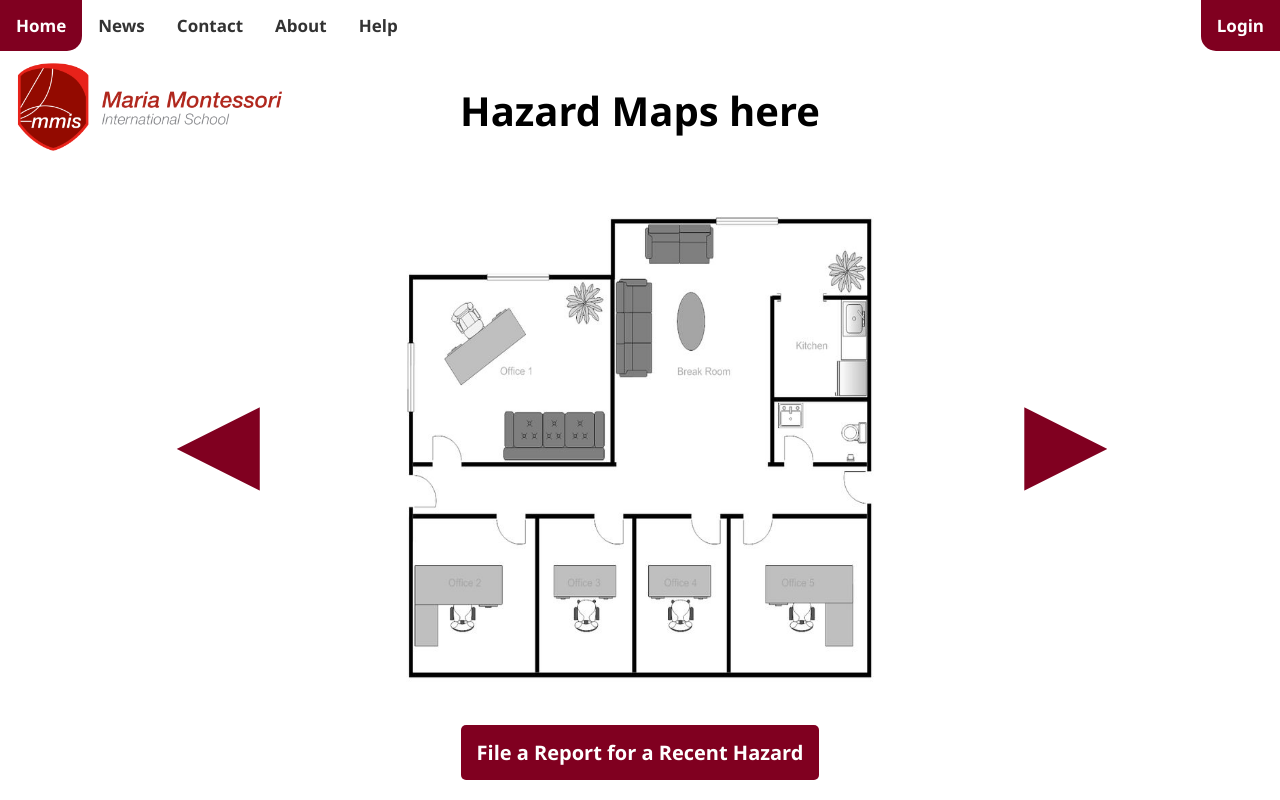
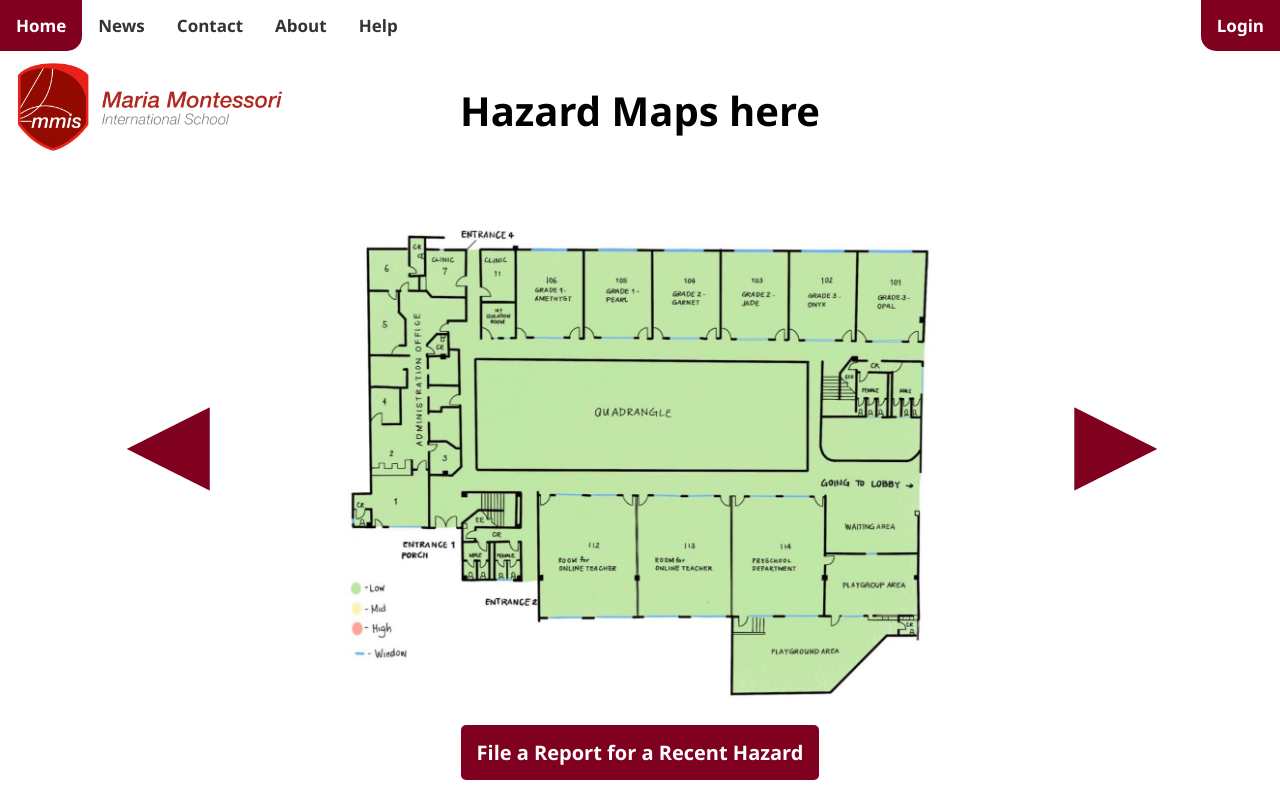
Before and after one commit to Kasuke-Dev-21/capstone_project, a Django app: page /maps/ in a window 1280 px wide. Run offline with Django 5.2, Linux system fonts and the light colour scheme; data comes from the database, SQL or seed files in the repository; both versions use the stored data as it was after the commit.

Commit message:
Version 0.0.2

```diff
--- a/website/templates/maps/maps.html
+++ b/website/templates/maps/maps.html
@@ -27,7 +27,7 @@
     }
 
     .carousel-image {
-      width: 500px;
+      width: 600px;
       height: 500px;
     }
 
@@ -68,7 +68,7 @@
     <input type="button" value="◀" alt="Go Back" onClick="goBack()">
         <div class="carousel-container">
             <h2>{{ map.title }}</h2>
-            <img src="{% static 'images/building_maps/sample_map.jpg' %}" class="carousel-image" name="cappict"><br>
+            <img src="{% static 'images/building_maps/Ground_Floor.jpg' %}" class="carousel-image" name="cappict"><br>
         </div>
     <input type="button" value="▶" alt="Go Forward" onClick="goForward()">
   </form>
```
Also changed, not shown: website/forms.py (+9 -4 lines), db.sqlite3, website/static/images/building_maps/2nd_Floor.jpg (added), website/static/images/building_maps/3rd_Floor.jpg (added), website/static/images/building_maps/Ground_Floor.jpg (added), website/static/images/building_maps/Gym.jpg (added).
